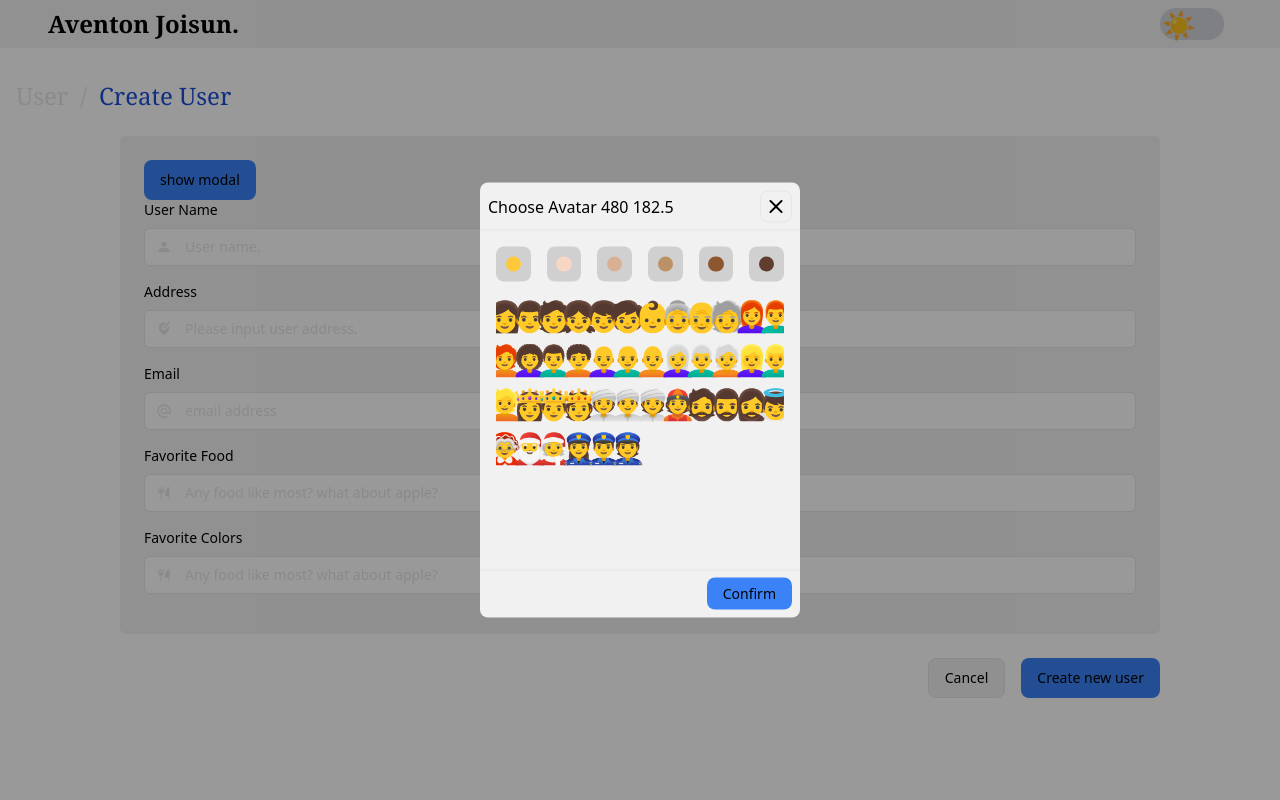
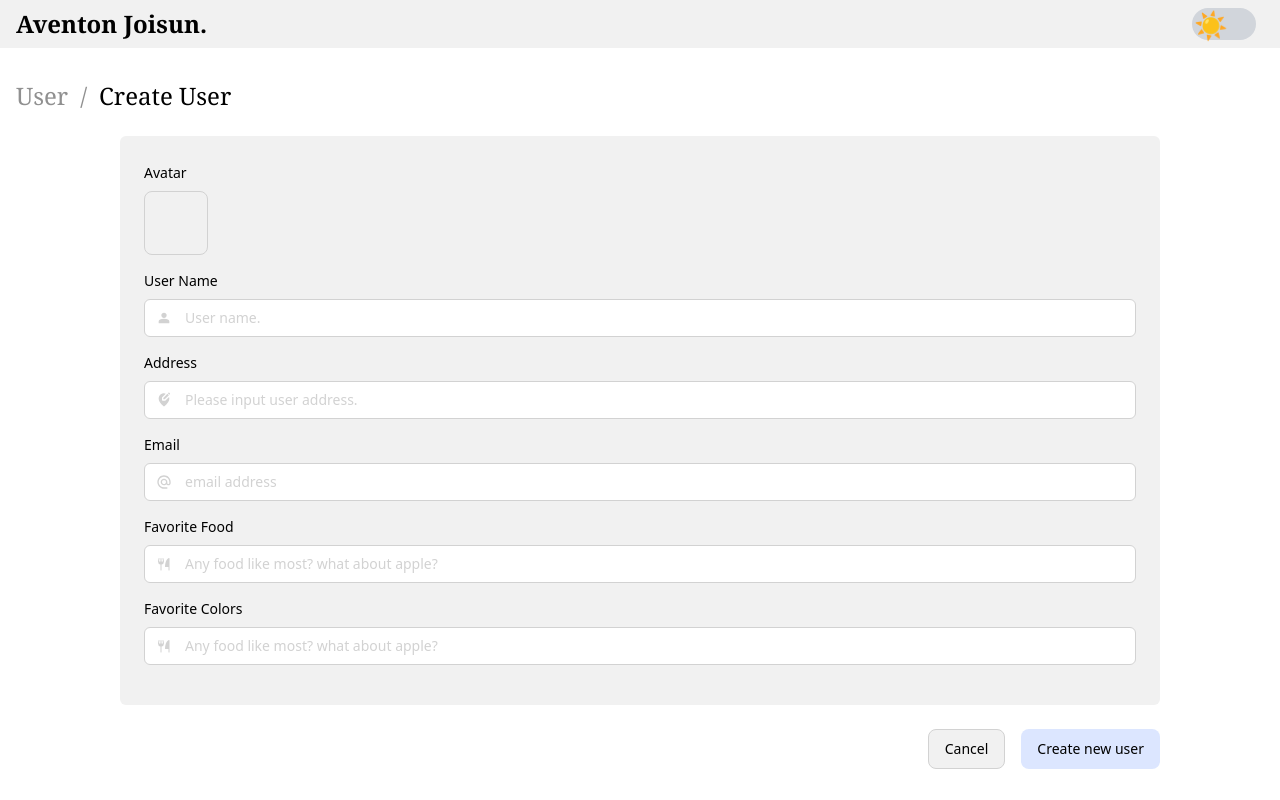
Before and after one commit to joisun/aventon-joisun, a Vue app in the folder web/: page /new in a window 1280 px wide. Built offline with nearby package versions, Linux system fonts and the light colour scheme.

Commit message:
style: optimizations

```diff
--- a/web/src/App.vue
+++ b/web/src/App.vue
@@ -4,7 +4,7 @@ import ThemeSwitcher from '@/components/ui/theme-switcher.vue';
 </script>
 
 <template>
-  <header class="h-12 flex justify-between items-center px-4 sm:px-12 bg-background-secondary font-serif overflow-hidden">
+  <header class="h-12 flex justify-between items-center px-4  bg-background-secondary font-serif overflow-hidden">
     <h1 class="font-semibold text-2xl">Aventon Joisun.</h1>
     <ThemeSwitcher class="!w-20 !h-10"/>
   </header>
--- a/web/src/assets/main.css
+++ b/web/src/assets/main.css
@@ -24,10 +24,10 @@ body {
     --background-primary: 255 255 255;
     --background-secondary: 241 241 241;
     --foreground-primary: 0 0 0;
-    --foreground-secondary: 74 74 74;
-    --accent-primary: 59 130 246;
-    --accent-secondary: 29 78 216;
-    --border-color: 229 229 229;
+    --foreground-secondary: 144 144 144;
+    --accent-primary: 220 230 255;
+    --accent-secondary: 184 205 253;
+    --border-color: 210 210 210;
     --error-color: 239 65 70;
     --shadow-color: 0 0 0;
   }
@@ -37,9 +37,9 @@ body {
     --background-primary: 27 27 27;
     --background-secondary: 33 33 33;
     --foreground-primary: 255 255 255;
-    --foreground-secondary: 197 197 210;
-    --accent-primary: 49 120 236;
-    --accent-secondary: 96 165 250;
+    --foreground-secondary: 144 144 144;
+    --accent-primary: 47 59 85;
+    --accent-secondary: 57 71 102;
     --border-color: 74 75 83;
     --error-color: 245 101 101;
     --shadow-color: 0 0 0;
--- a/web/src/components/avatar-picker.vue
+++ b/web/src/components/avatar-picker.vue
@@ -2,26 +2,31 @@
 import { ref } from 'vue'
 import Button from './ui/Button.vue'
 import { skins } from './avatar-picker'
-// prettier-ignore-start
 
-// prettier-ignore-end
 const last = ref('')
 const current = ref('#ffc83d')
+const selected = defineModel()
+
+const handleSelect = (avatar: string)=>{
+    selected.value = avatar
+}
+
 </script>
+
 <template>
   <div class="p-4">
     <ol class="grid grid-cols-6 gap-4">
       <li
         v-for="(skin, key, index) in skins"
         :key="key"
-        class="flex justify-center items-center cursor-pointer bg-foreground-secondary/20 hover:bg-foreground-secondary/40 p-2 rounded-lg aspect-square"
+        class="flex max-h-16 justify-center items-center cursor-pointer bg-foreground-secondary/20 hover:bg-foreground-secondary/40 p-1 sm:p-2 rounded-lg aspect-square"
         @click="
           last = current;
           current = key as string
         "
       >
         <div
-          class="w-5/6 h-5/6 rounded-full transition-all"
+          class="w-full h-full rounded-full transition-all"
           :style="{ backgroundColor: key as string }"
         ></div>
       </li>
@@ -32,14 +37,18 @@ const current = ref('#ffc83d')
       :key="current"
     >
       <ol
-        class="grid grid-cols-6 sm:grid-cols-8 md:grid-cols-10 lg:grid-cols-12 gap-2"
+        class="grid grid-cols-5 sm:grid-cols-6 md:grid-cols-7 lg:grid-cols-8 xl::grid-cols-9 gap-1"
       >
         <li
-          class="text-3xl cursor-pointer hover:scale-150 transition-all origin-center flex justify-center items-center"
+            @click="handleSelect(avatar)"
+          class="group cursor-pointer origin-center flex justify-center items-center rounded-lg aspect-square"
+          :class="[selected === avatar ? 'bg-foreground-secondary/40' : '']"
           v-for="avatar in skins[current]"
           :key="avatar"
         >
-          {{ avatar }}
+        <span class="text-3xl group-hover:scale-150 transition-all">
+            {{ avatar }}
+        </span>
         </li>
       </ol>
     </section>
--- a/web/src/components/ui/breadcrumbs.vue
+++ b/web/src/components/ui/breadcrumbs.vue
@@ -16,7 +16,7 @@ defineProps<{
         v-for="(breadcrumb, index) in breadcrumbs"
         :key="breadcrumb.href"
         :class="
-          clsx(breadcrumb.active || false ? 'text-accent-secondary' : 'text-border')
+          clsx(breadcrumb.active || false ? 'text-foreground-primary ' : 'text-foreground-secondary')
         "
       >
         <RouterLink :to="breadcrumb.href">{{breadcrumb.label}}</RouterLink>
--- a/web/src/components/ui/create-user-page/create-user-form.vue
+++ b/web/src/components/ui/create-user-page/create-user-form.vue
@@ -55,7 +55,7 @@ const handleSubmit = () => {
 <template>
   <form ref="form" class="w-full">
     <div class="rounded-md bg-background-secondary p-4 md:p-6 w-full">
-      <FormAvatarChoose/>
+      <FormAvatarChoose v-model="formData.avatar"/>
       <FormField
         placeholder="User name."
         label="User Name"
--- a/web/src/components/ui/create-user-page/form-avatar-choose.vue
+++ b/web/src/components/ui/create-user-page/form-avatar-choose.vue
@@ -1,26 +1,38 @@
-<script lang='ts' setup>
-import { ref } from 'vue';
-import PopDialog from '../pop-dialog.vue';
-import AvatarPicker from '@/components/avatar-picker.vue';
-import Button from '../Button.vue';
-const showModal = ref(true)
-const handleConfirm = ()=>{
-    console.log("con")
+<script lang="ts" setup>
+import { ref } from 'vue'
+import PopDialog from '../pop-dialog.vue'
+import AvatarPicker from '@/components/avatar-picker.vue'
+import Button from '../Button.vue'
+// const props = defineProps<{
+//   defaultValue: string
+// }>()
+const showModal = ref(false)
+const selectedAvatar = defineModel()
+const handleConfirm = () => {
   showModal.value = false
 }
-const handleClose = ()=>{
+const handleClose = () => {
   showModal.value = false
+    selectedAvatar.value = ""
 }
 </script>
 
 <template>
-
-    <PopDialog title="Choose Avatar" v-model="showModal" @confirm="handleConfirm" @close="handleClose" class="w-5/6 lg:w-1/4">
+  <PopDialog
+    title="Choose Avatar"
+    v-model="showModal"
+    @confirm="handleConfirm"
+    @close="handleClose"
+    class="w-5/6 sm:w-1/2 max-w-[600px]"
+  >
     <template #trigger>
-            <Button @click="showModal = true">show modal</Button>
+      <div class="mb-4">
+        <label class="mb-2 block text-sm font-medium">Avatar</label>
+        <Button class="bg-transparent border border-border hover:!bg-foreground-secondary/10 !text-5xl h-16 w-16" @click="showModal = true">{{ selectedAvatar }}</Button>
+      </div>
     </template>
     <template #content>
-            <AvatarPicker/>
+      <AvatarPicker v-model="selectedAvatar" />
     </template>
   </PopDialog>
 </template>
--- a/web/src/components/ui/pop-dialog.vue
+++ b/web/src/components/ui/pop-dialog.vue
@@ -64,10 +64,7 @@ watch(
         delayCloseSwitcher.value = false
       }, aniDuration)
     }
-  },
-  {
-    immediate: true,
-  },
+  }
 )
 
 const { vh, vw } = useViewport()
```
Also changed, not shown: 2 other files (tests, documents, lock files or other folders). Lines whose indentation alone changed are shown as unchanged.
